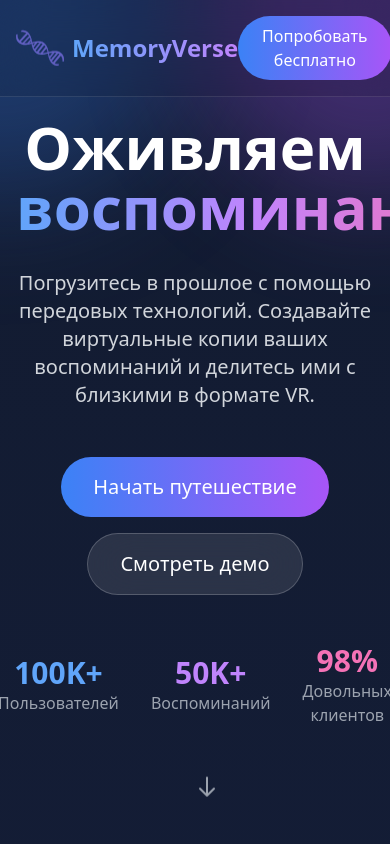
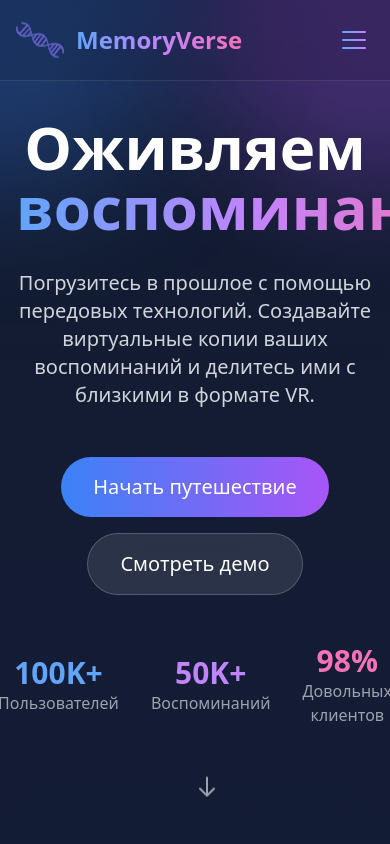
Before and after one commit to Primus-max/memoryverse, a Vue app: page / in a window 390 px wide. Shown: the top 844 px of the page. Built offline with nearby package versions, Linux system fonts and the light colour scheme.

Commit message:
Refactor Header component: enhance mobile navigation with a toggle button, update styles for better responsiveness, and remove TheNavbar component for a cleaner structure.

```diff
--- a/src/components/Header.vue
+++ b/src/components/Header.vue
@@ -1,25 +1,100 @@
 <template>
-  <nav class="fixed w-full z-50 bg-black/10 backdrop-blur-xl border-b border-white/10">
-    <div class="container mx-auto px-4 py-4 flex justify-between items-center">
-      <div class="flex items-center space-x-2">
-        <LogoIcon />
-        <span class="text-2xl font-bold bg-gradient-to-r from-blue-400 to-purple-400 bg-clip-text text-transparent">MemoryVerse</span>
+  <nav class="fixed w-full z-50">
+    <!-- Основная навигация -->
+    <div class="relative bg-black/10 backdrop-blur-xl border-b border-white/10">
+      <div class="container mx-auto px-4 py-4 flex justify-between items-center">
+        <!-- Логотип -->
+        <div class="flex items-center space-x-3 z-50">
+          <LogoIcon />
+          <span class="text-2xl font-bold bg-gradient-to-r from-blue-400 via-purple-400 to-pink-400 bg-clip-text text-transparent">MemoryVerse</span>
+        </div>
+
+        <!-- Десктопная навигация -->
+        <div class="hidden md:flex space-x-8">
+          <a v-for="link in navLinks"
+             :key="link.href"
+             :href="link.href"
+             class="nav-link">
+            {{ link.text }}
+          </a>
+        </div>
+
+        <!-- Кнопка бургер-меню -->
+        <button @click="toggleMenu"
+                class="md:hidden z-50 p-2 focus:outline-none"
+                :class="{ 'fixed right-4': isMenuOpen }">
+          <div class="w-6 h-0.5 bg-gradient-to-r from-blue-400 to-purple-400 mb-1.5 rounded-full transition-all"
+               :class="{ 'rotate-45 translate-y-2': isMenuOpen }"></div>
+          <div class="w-6 h-0.5 bg-gradient-to-r from-blue-400 to-purple-400 mb-1.5 rounded-full transition-all"
+               :class="{ 'opacity-0': isMenuOpen }"></div>
+          <div class="w-6 h-0.5 bg-gradient-to-r from-blue-400 to-purple-400 rounded-full transition-all"
+               :class="{ '-rotate-45 -translate-y-2': isMenuOpen }"></div>
+        </button>
+
+        <!-- Десктопная кнопка -->
+        <button class="hidden md:block primary-button scale-button">
+          Попробовать бесплатно
+        </button>
       </div>
-      <div class="hidden md:flex space-x-8">
-        <a href="#features" class="nav-link">Возможности</a>
-        <a href="#how-it-works" class="nav-link">Процесс</a>
-        <a href="#pricing" class="nav-link">Тарифы</a>
-        <a href="#contact" class="nav-link">Контакты</a>
+    </div>
+
+    <!-- Мобильное меню -->
+    <div v-show="isMenuOpen"
+         class="fixed inset-0 bg-gradient-to-b from-black/95 via-black/98 to-black/95 backdrop-blur-xl z-40 transition-all duration-300"
+         :class="{ 'opacity-100': isMenuOpen, 'opacity-0 pointer-events-none': !isMenuOpen }">
+      <div class="container mx-auto px-4 pt-24">
+        <div class="flex flex-col items-center text-center">
+          <div class="w-full max-w-sm space-y-8">
+            <a v-for="link in navLinks"
+               :key="link.href"
+               :href="link.href"
+               class="mobile-menu-link group"
+               @click="closeMenu">
+              <div class="flex items-center justify-between py-4 px-6 rounded-xl hover:bg-white/5">
+                <span>{{ link.text }}</span>
+                <svg class="w-5 h-5 text-gray-400 group-hover:text-white transition-colors" fill="none" viewBox="0 0 24 24" stroke="currentColor">
+                  <path stroke-linecap="round" stroke-linejoin="round" stroke-width="2" d="M9 5l7 7-7 7" />
+                </svg>
+              </div>
+            </a>
+            <button @click="closeMenu"
+                    class="mobile-primary-button">
+              Попробовать бесплатно
+            </button>
+          </div>
+        </div>
       </div>
-      <button class="primary-button scale-button">
-        Попробовать бесплатно
-      </button>
     </div>
   </nav>
 </template>
 
 <script setup>
+import { ref } from 'vue';
+
 import LogoIcon from './LogoIcon.vue';
+
+const isMenuOpen = ref(false);
+
+const navLinks = [
+  { href: '#features', text: 'Возможности' },
+  { href: '#how-it-works', text: 'Процесс' },
+  { href: '#pricing', text: 'Тарифы' },
+  { href: '#contact', text: 'Контакты' }
+];
+
+const toggleMenu = () => {
+  isMenuOpen.value = !isMenuOpen.value;
+  if (isMenuOpen.value) {
+    document.body.style.overflow = 'hidden';
+  } else {
+    document.body.style.overflow = '';
+  }
+}
+
+const closeMenu = () => {
+  isMenuOpen.value = false;
+  document.body.style.overflow = '';
+}
 </script>
 
 <style scoped>
@@ -28,19 +103,37 @@ import LogoIcon from './LogoIcon.vue';
 }
 
 .nav-link::after {
-  @apply content-[''] absolute left-0 bottom-0 w-0 h-0.5 bg-gradient-to-r from-blue-400 to-purple-400 transition-all duration-300;
+  @apply content-[''] absolute left-0 bottom-0 w-0 h-0.5
+         bg-gradient-to-r from-blue-400 to-purple-400
+         transition-all duration-300;
 }
 
 .nav-link:hover::after {
   @apply w-full;
 }
 
+.mobile-menu-link {
+  @apply block text-xl font-medium text-white/90
+         transition-all duration-200;
+}
+
+.mobile-primary-button {
+  @apply bg-gradient-to-r from-blue-500 to-purple-500
+         text-white text-xl font-medium
+         px-8 py-4 rounded-xl mt-8
+         hover:from-blue-600 hover:to-purple-600
+         transition-all duration-300
+         w-full;
+}
+
 .primary-button {
-  @apply bg-gradient-to-r from-blue-500 to-purple-500 px-6 py-2 rounded-full font-medium
-         hover:opacity-90 transition-all duration-300 hover:shadow-lg hover:shadow-blue-500/25;
+  @apply bg-gradient-to-r from-blue-500 to-purple-500
+         text-white px-6 py-2 rounded-lg
+         hover:from-blue-600 hover:to-purple-600
+         transition-all duration-300;
 }
 
 .scale-button {
-  @apply hover:scale-105 transition-transform duration-300;
+  @apply hover:scale-105 active:scale-95;
 }
 </style>
--- a/src/components/LogoIcon.vue
+++ b/src/components/LogoIcon.vue
@@ -184,7 +184,6 @@
 }
 
 @keyframes glowPulse {
-
   0%,
   100% {
     opacity: 0.2;
--- a/src/components/TheNavbar.vue
+++ /dev/null
@@ -1,42 +0,0 @@
-<template>
-  <nav class="fixed w-full z-50 bg-black/10 backdrop-blur-xl border-b border-white/10">
-    <div class="container mx-auto px-4 py-4 flex justify-between items-center">
-      <div class="flex items-center space-x-3">
-        <!-- <LogoIcon /> -->
-        <span class="text-2xl font-bold bg-gradient-to-r from-blue-400 via-purple-400 to-pink-400 bg-clip-text text-transparent">MemoryVerse</span>
-      </div>
-      <div class="hidden md:flex space-x-8">
-        <a v-for="link in navLinks" :key="link.href" :href="link.href" class="nav-link">{{ link.text }}</a>
-      </div>
-      <button class="primary-button scale-button">
-        Попробовать бесплатно
-      </button>
-    </div>
-  </nav>
-</template>
-
-<script setup>
-import LogoIcon from './LogoIcon.vue';
-
-const navLinks = [
-  { href: '#features', text: 'Возможности' },
-  { href: '#how-it-works', text: 'Процесс' },
-  { href: '#pricing', text: 'Тарифы' },
-  { href: '#contact', text: 'Контакты' }
-]
-</script>
-
-<style scoped>
-.nav-link {
-  @apply text-white/80 hover:text-white transition-colors duration-200;
-}
-
-.primary-button {
-  @apply bg-gradient-to-r from-blue-500 to-purple-500 text-white px-6 py-2 rounded-lg
-         hover:from-blue-600 hover:to-purple-600 transition-all duration-300;
-}
-
-.scale-button {
-  @apply hover:scale-105 active:scale-95;
-}
-</style>
```
